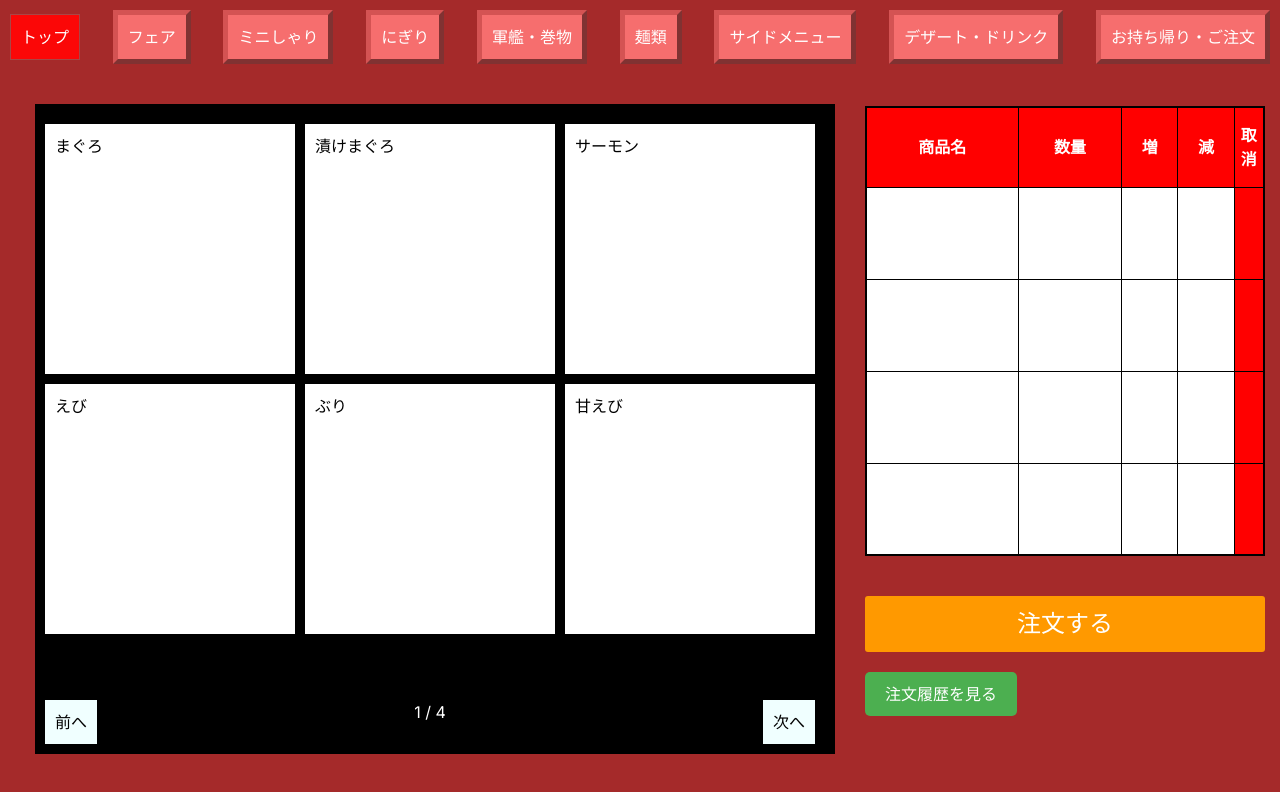
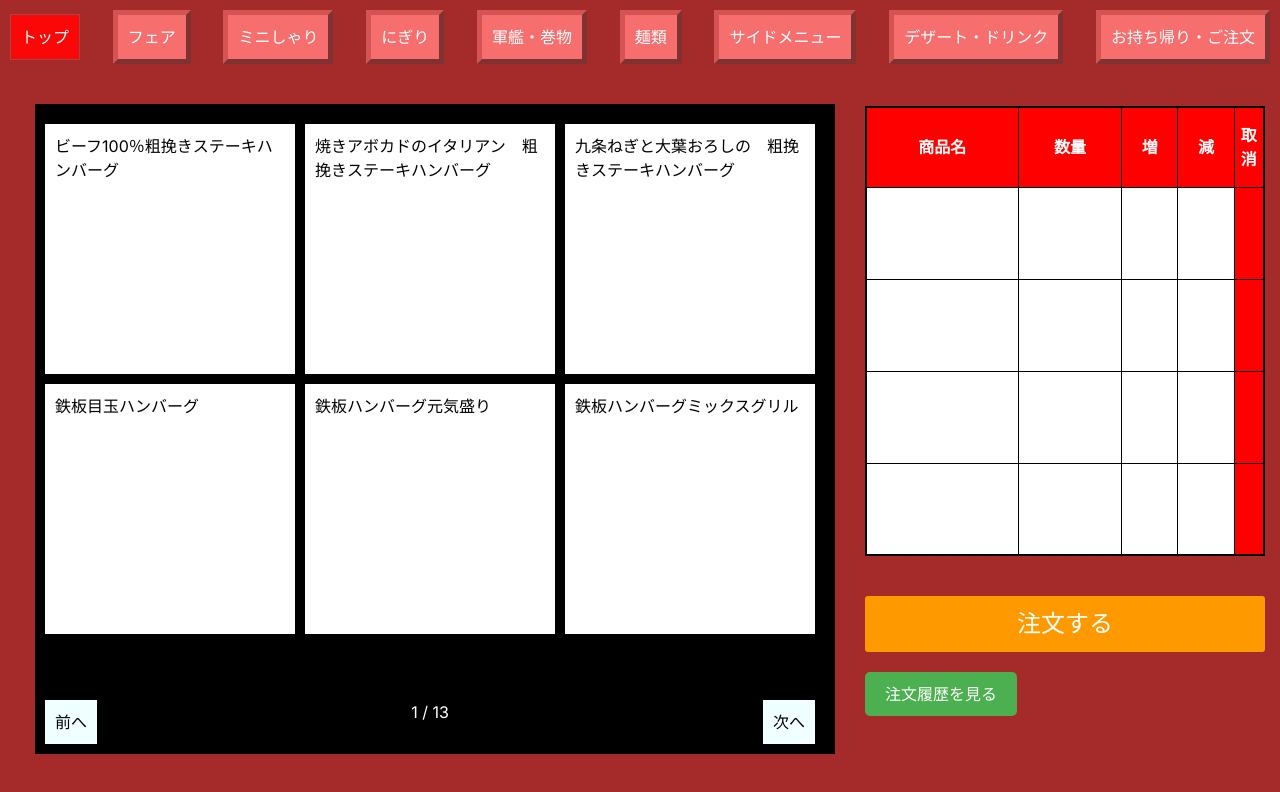
Before and after one commit to VerdantVermilion/gasto, a Next.js app: page /order in a window 1280 px wide. Shown: the top 792 px of the page. Built offline with nearby package versions, Linux system fonts and the light colour scheme.

Commit message:
ガストメニューの追加

```diff
--- a/app/order/components/nigiriButton/NigiriButton.tsx
+++ b/app/order/components/nigiriButton/NigiriButton.tsx
@@ -11,30 +11,83 @@ interface NigiriButtonProps {
 const getRandomPrice = () => Math.floor(Math.random() * 101) + 100;
 
 const allItems = [
-  { name: "まぐろ", category: "にぎり", price: getRandomPrice() },
-  { name: "漬けまぐろ", category: "にぎり", price: getRandomPrice() },
-  { name: "サーモン", category: "にぎり", price: getRandomPrice() },
-  { name: "えび", category: "にぎり", price: getRandomPrice() },
-  { name: "ぶり", category: "にぎり", price: getRandomPrice() },
-  { name: "甘えび", category: "にぎり", price: getRandomPrice() },
-  { name: "いか", category: "にぎり", price: getRandomPrice() },
-  { name: "えんがわ", category: "にぎり", price: getRandomPrice() },
-  { name: "穴子", category: "にぎり", price: getRandomPrice() },
-  { name: "うに", category: "にぎり", price: getRandomPrice() },
-  { name: "ネギトロ軍艦", category: "軍艦・巻物", price: getRandomPrice() },
-  { name: "ツナマヨ軍艦", category: "軍艦・巻物", price: getRandomPrice() },
-  { name: "コーンマヨ軍艦", category: "軍艦・巻物", price: getRandomPrice() },
-  { name: "シーサラダ軍艦", category: "軍艦・巻物", price: getRandomPrice() },
-  { name: "鉄火巻き", category: "軍艦・巻物", price: getRandomPrice() },
-  { name: "納豆巻き", category: "軍艦・巻物", price: getRandomPrice() },
-  { name: "醤油ラーメン", category: "麺類", price: getRandomPrice() },
-  { name: "みそラーメン", category: "麺類", price: getRandomPrice() },
-  { name: "たら白子", category: "サイドメニュー", price: getRandomPrice() },
-  { name: "あん肝", category: "サイドメニュー", price: getRandomPrice() },
-  { name: "期間限定300円皿", category: "フェア", price: getRandomPrice() },
-  { name: "期間限定500円皿", category: "フェア", price: getRandomPrice() },
-  { name: "シャーベット", category: "デザート・ドリンク", price: getRandomPrice() },
-  { name: "オレンジジュース", category: "デザート・ドリンク", price: getRandomPrice() },
+  { name: "ビーフ100％粗挽きステーキハンバーグ", category: "ステーキ/ハンバーグ", price: 990 },
+  { name: "焼きアボカドのイタリアン　粗挽きステーキハンバーグ", category: "ステーキ/ハンバーグ", price: 1100 },
+  { name: "九条ねぎと大葉おろしの　粗挽きステーキハンバーグ", category: "ステーキ/ハンバーグ", price: 900 },
+  { name: "鉄板目玉ハンバーグ", category: "ステーキ/ハンバーグ", price: 620 },
+  { name: "鉄板ハンバーグ元気盛り", category: "ステーキ/ハンバーグ", price: 920 },
+  { name: "鉄板ハンバーグミックスグリル", category: "ステーキ/ハンバーグ", price: 820},
+  { name: "サーロインステーキ", category: "ステーキ/ハンバーグ", price: 1520},
+  { name: "カットステーキ肉盛りプレート", category: "ステーキ/ハンバーグ", price: 1100},
+  { name: "カットステーキ（6枚）　ネギ＆オニオンソース", category: "ステーキ/ハンバーグ", price: 990 },
+  { name: "カットステーキ（12枚）　ネギ＆オニオンソース", category: "ステーキ/ハンバーグ", price: 1800 },
+  { name: "チーズＯＮチーズＩＮハンバーグ", category: "チーズIN/チキン", price: 820 },
+  { name: "チーズＩＮハンバーグ", category: "チーズIN/チキン", price: 700 },
+  { name: "ミニチーズINハンバーグ　＆ミニ海老グラタン", category: "チーズIN/チキン", price: 950 },
+  { name: "ミニチーズINハンバーグ　＆ビーフシチューソース", category: "チーズIN/チキン", price: 1050 },
+  { name: "大人のお子様ランチプレート", category: "チーズIN/チキン", price: 990 },
+  { name: "チキテキスパイス焼き", category: "チーズIN/チキン", price: 770 },
+  { name: "若鶏のグリル　おろしオニオンソース", category: "チーズIN/チキン", price: 720 },
+  { name: "焼き九条ネギのもろみチキン", category: "チーズIN/チキン", price: 820 },
+  { name: "若鶏のグリル　ガーリックソース", category: "チーズIN/チキン", price: 620 },
+  { name: "レモンチキンソテー　バジルガーリックソース", category: "チーズIN/チキン", price: 920 },
+  { name: "お好み和膳　ミニチーズINハンバーグ", category: "和膳", price: 970 },
+  { name: "お好み和膳　焼き九条ネギもろみチキン", category: "和膳", price: 970 },
+  { name: "お好み和膳　彩り野菜の黒酢から揚げ", category: "和膳", price: 970 },
+  { name: "お好み和膳　銀鮭", category: "和膳", price: 970 },
+  { name: "うな丼　味噌汁・漬物付き", category: "丼/麺類/うどん", price: 1270 },
+  { name: "うな丼ダブル　味噌汁・漬物付き", category: "丼/麺類/うどん", price: 1970 },
+  { name: "たれカツ丼　味噌汁・漬物付き", category: "丼/麺類/うどん", price: 850 },
+  { name: "ねぎとろ丼　味噌汁・漬物付き", category: "丼/麺類/うどん", price: 920 },
+  { name: "海老と蒸し鶏のコク旨冷麺", category: "丼/麺類/うどん", price: 800 },
+  { name: "牛チゲ（半玉うどん入り）　ごはん付き", category: "丼/麺類/うどん", price: 970 },
+  { name: "ガス郎魚介つけ汁うどん　チャーシュー煮卵付き", category: "丼/麺類/うどん", price: 920 },
+  { name: "牛チゲ（半玉うどん入り）", category: "丼/麺類/うどん", price: 870 },
+  { name: "ガス郎魚介つけ汁うどん", category: "丼/麺類/うどん", price: 670 },
+  { name: "ねばとろサラダうどん", category: "丼/麺類/うどん", price: 850 },
+  { name: "ミニ大葉おろしうどん", category: "丼/麺類/うどん", price: 220 },
+  { name: "ねばとろサラダうどん　麺1.5倍", category: "丼/麺類/うどん", price: 990 },
+  { name: "ミニねぎとろ丼", category: "丼/麺類/うどん", price: 420 },
+  { name: "ミニしらす丼", category: "丼/麺類/うどん", price: 420 },
+  { name: "ミニたれカツ丼", category: "丼/麺類/うどん", price: 420 },
+  { name: "たっぷりマヨコーンピザ", category: "生パスタ/ライトミール", price: 500 },
+  { name: "マルゲリータピザ", category: "生パスタ/ライトミール", price: 770 },
+  { name: "ちょいピザ　マルゲリータ", category: "生パスタ/ライトミール", price: 370 },
+  { name: "魚介たっぷりシーフードピザ", category: "生パスタ/ライトミール", price: 920 },
+  { name: "ちょいピザ　マヨコーン", category: "生パスタ/ライトミール", price: 320 },
+  { name: "シーフードトマトクリーム", category: "生パスタ/ライトミール", price: 870 },
+  { name: "濃厚ミートソース", category: "生パスタ/ライトミール", price: 570 },
+  { name: "しらすと九条ネギの出汁醤油", category: "生パスタ/ライトミール", price: 670 },
+  { name: "ガストバーガー", category: "生パスタ/ライトミール", price: 700 },
+  { name: "オムライス（ビーフシチューソース）", category: "生パスタ/ライトミール", price: 970 },
+  { name: "ミートドリア", category: "生パスタ/ライトミール", price: 520 },
+  { name: "海老と明太子のドリア", category: "生パスタ/ライトミール", price: 820 },
+  { name: "ガストブラックカレー", category: "生パスタ/ライトミール", price: 720 },
+  { name: "ガストブラックカレー　元気盛り", category: "生パスタ/ライトミール", price: 1220 },
+  { name: "ガストうすカツ　ブラックカレー", category: "生パスタ/ライトミール", price: 920 },
+  { name: "富士山大盛りミートソース", category: "生パスタ/ライトミール", price: 920 },
+  { name: "濃厚ミートソース〔ハーフ〕", category: "生パスタ/ライトミール", price: 370 },
+  { name: "しらすと九条ネギの出汁醤油　〔ハーフ〕", category: "生パスタ/ライトミール", price: 420 },
+  { name: "明太クリーム〔ハーフ〕", category: "生パスタ/ライトミール", price: 420 },
+  { name: "ももから揚げ　3個", category: "から好しのからあげ", price: 500 },
+  { name: "ハニーマスタードもも　3個", category: "から好しのからあげ", price: 500 },
+  { name: "甘とろダレもも　3個", category: "から好しのからあげ", price: 500 },
+  { name: "から好し定食　4個", category: "から好しのからあげ", price: 820 },
+  { name: "甘とろから揚げ定食　4個", category: "から好しのからあげ", price: 870 },
+  { name: "から好し定食　5個", category: "から好しのからあげ", price: 920 },
+  { name: "おろしから揚げ定食　3個", category: "から好しのからあげ", price: 820 },
+  { name: "から好し定食　6個", category: "から好しのからあげ", price: 1020 },
+  { name: "おろしから揚げ定食　4個", category: "から好しのからあげ", price: 920 },
+  { name: "ライス　ドリンクバーセット", category: "お得なセット/単品ライス", price: 370 },
+  { name: "ライス・ポタージュ　ドリンクバーセット", category: "お得なセット/単品ライス", price: 470 },
+  { name: "和食ドリンクバーセット", category: "お得なセット/単品ライス", price: 520 },
+  { name: "和食セット", category: "お得なセット/単品ライス", price: 420 },
+  { name: "蒸し鶏とケールのサラダ(S)　＆ドリンクバーセット", category: "お得なセット/単品ライス", price: 450 },
+  { name: "蒸し鶏とケールのサラダ(S)　＆ポタージュドリンクバーセット", category: "お得なセット/単品ライス", price: 550 },
+  { name: "ライス", category: "お得なセット/単品ライス", price: 200 },
+  { name: "少なめライス", category: "お得なセット/単品ライス", price: 180 },
+  { name: "大ライス", category: "お得なセット/単品ライス", price: 200 },
+
 ];
 
 const ITEMS_PER_PAGE = 6;
```
